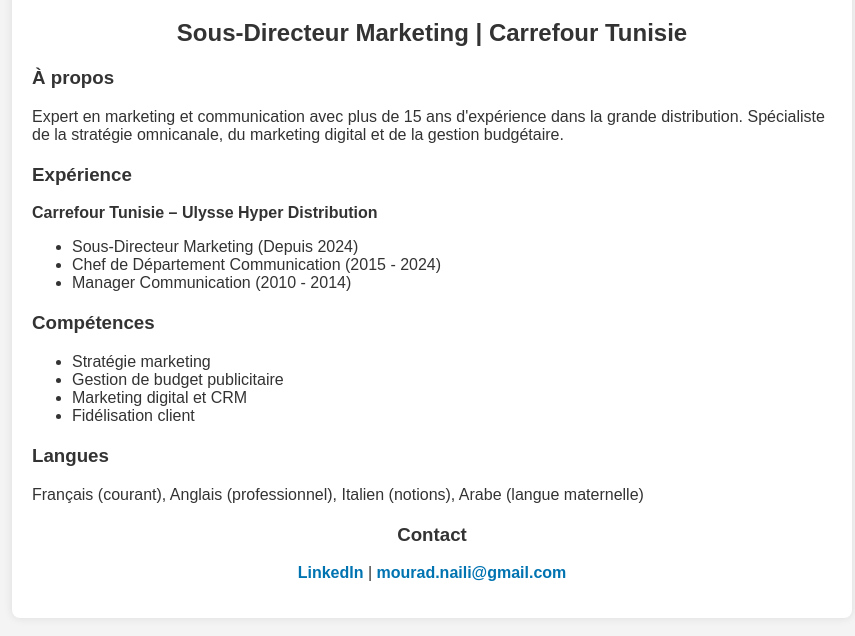
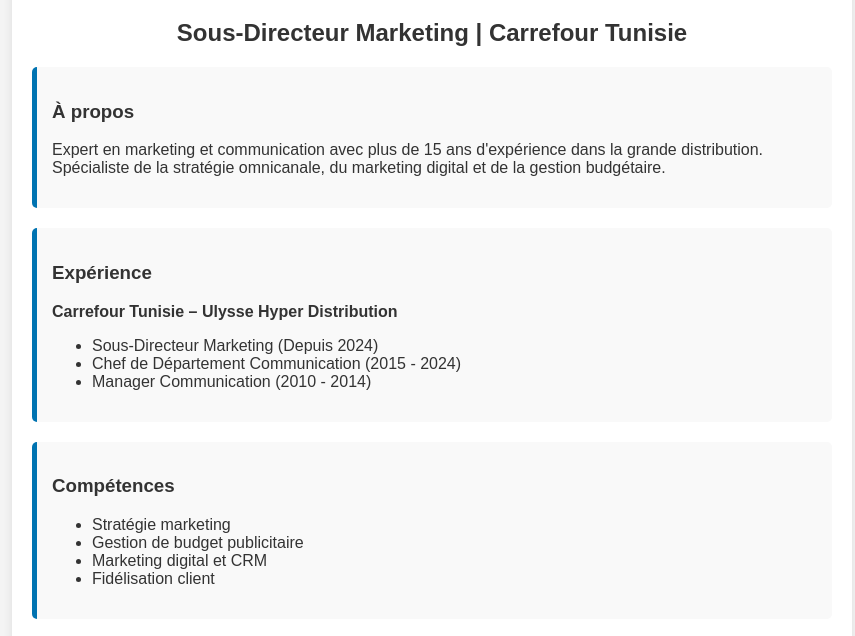
Before and after one commit to MN1983/mon-cv-en-ligne-, a plain HTML site: page index.html in a window 1280 px wide. Shown: the part 101-737 px from the top of the page, without its empty margins (208-1063 px from the left). Drawn offline with Linux system fonts and the light colour scheme.

Commit message:
Update index.html to add border

```diff
--- a/index.html
+++ b/index.html
@@ -24,7 +24,11 @@
             text-align: center;
         }
         .section {
-            margin-top: 20px;
+            border-left: 5px solid #0073b1; /* Branche bleue à gauche */
+            padding: 15px;
+            margin-bottom: 20px;
+            background-color: #f9f9f9;
+            border-radius: 5px;
         }
         .contact {
             text-align: center;
```
